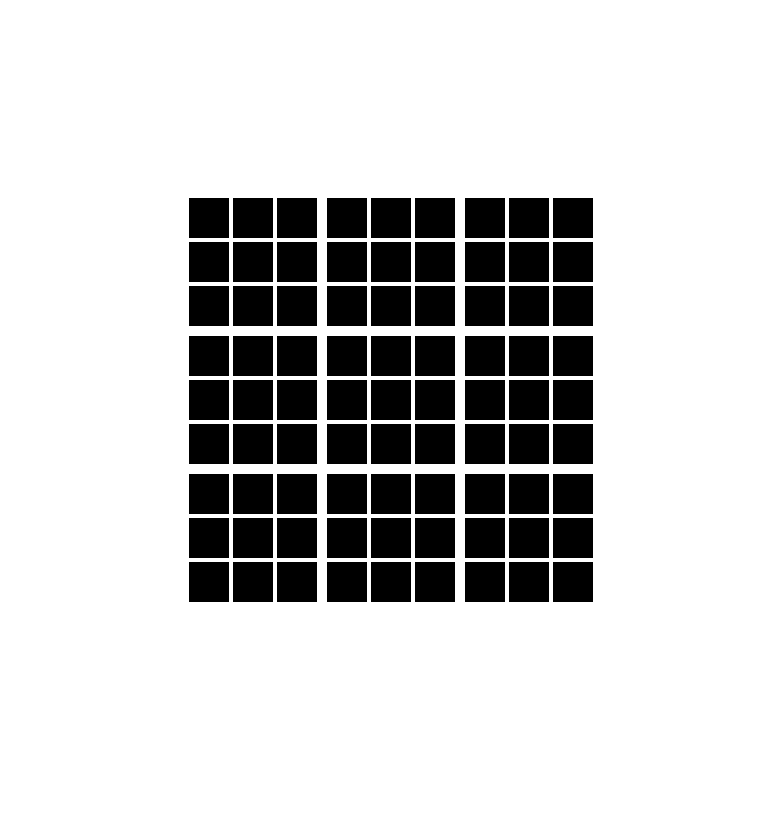
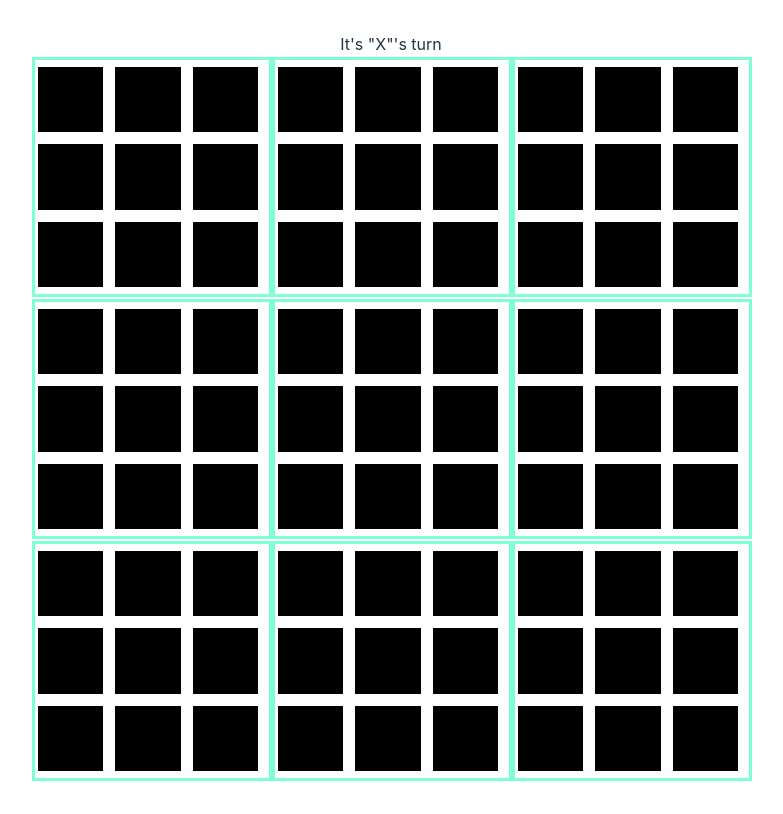
Before and after one commit to GuBee33/tic-tac-toe, a Vue app: page / in a window 1280 px wide. Shown: the whole page, without its empty margins (249-1032 px from the left). Built offline with nearby package versions, Linux system fonts and the light colour scheme.

Commit message:
dockerized

```diff
--- a/DockerCompose.yml
+++ b/DockerCompose.yml
@@ -4,4 +4,4 @@ services:
     image: gubee33/supertictactoe
     build: .
     ports:
-      - 3000:8080
+      - 3000:80
--- a/src/components/ThreeTimesThree.vue
+++ b/src/components/ThreeTimesThree.vue
@@ -5,18 +5,27 @@ import Button from 'primevue/button';
 type CellValue = 'X' | 'O' | '';
 type ThreeTimesThreeMatrix = CellValue[][];
 type BigThreeTimesThreeMatrix = ThreeTimesThreeMatrix[][];
-
 interface WinData {
   won: boolean;
   index: number;
 }
-
-const isXTurn = ref(true);
-const hasWon: Ref<boolean[][]> = ref([[false, false, false], [false, false, false], [false, false, false]]);
-const hasWonAll = ref('');
-const lastClick = ref([-1, -1]);
-const ThreeTimesThree: Ref<ThreeTimesThreeMatrix> = ref([['', '', ''], ['', '', ''], ['', '', '']]);
-const BigThreeTimesThree: Ref<BigThreeTimesThreeMatrix> = ref([
+interface TheConfig {
+  isXTurn: boolean,
+  hasWon: boolean[][],
+  hasWonAll: CellValue | "draw",
+  ThreeTimesThree: ThreeTimesThreeMatrix,
+  BigThreeTimesThree: BigThreeTimesThreeMatrix,
+  background: string[][][][],
+  lastClick: number[],
+  winnerBackground: string[][]
+}
+const config: Ref<TheConfig> = ref({
+  isXTurn: true,
+  hasWon: [[false, false, false], [false, false, false], [false, false, false]],
+  hasWonAll: '',
+  lastClick: [-1, -1],
+  ThreeTimesThree: [['', '', ''], ['', '', ''], ['', '', '']],
+  BigThreeTimesThree: [
     [
       [['', '', ''], ['', '', ''], ['', '', '']],
       [['', '', ''], ['', '', ''], ['', '', '']],
@@ -32,8 +41,8 @@ const BigThreeTimesThree: Ref<BigThreeTimesThreeMatrix> = ref([
       [['', '', ''], ['', '', ''], ['', '', '']],
       [['', '', ''], ['', '', ''], ['', '', '']]
     ]
-]);
-const background: Ref<string[][][][]> = ref([
+  ],
+  background: [
     [
       [['black', 'black', 'black'], ['black', 'black', 'black'], ['black', 'black', 'black']],
       [['black', 'black', 'black'], ['black', 'black', 'black'], ['black', 'black', 'black']],
@@ -49,50 +58,70 @@ const background: Ref<string[][][][]> = ref([
       [['black', 'black', 'black'], ['black', 'black', 'black'], ['black', 'black', 'black']],
       [['black', 'black', 'black'], ['black', 'black', 'black'], ['black', 'black', 'black']]
     ]
-]);
-
-const putASign = (x: number, y: number, i: number, j: number): void => {
-  const canPlaceSign =
-    !BigThreeTimesThree.value[x][y][i][j] &&
-    !hasWon.value[x][y] &&
-    !hasWonAll.value &&
-    (
-      lastClick.value[0] === x && lastClick.value[1] === y ||
-      lastClick.value[0] === -1 && lastClick.value[1] === -1 ||
-      hasWon.value[lastClick.value[0]][lastClick.value[1]] ||
-      BigThreeTimesThree.value[x][y].flatMap(row => row.every(val => val !== ''))
-    );
-
-  if (canPlaceSign) {
-    const currentSign: CellValue = isXTurn.value ? 'X' : 'O';
-    BigThreeTimesThree.value[x][y][i][j] = currentSign;
-    isXTurn.value = !isXTurn.value;
-    lastClick.value = [i, j];
-
-    hasWon.value[x][y] = checkWin(BigThreeTimesThree.value[x][y], x, y);
-    const [row, col, diag] = checkGameStatus(ThreeTimesThree.value);
-    hasWonAll.value = row.won || col.won || diag.won ? (isXTurn.value ? 'O' : 'X') : '';
-  }
-};
+  ],
+  winnerBackground: [["grey", "grey", "grey"], ["grey", "grey", "grey"], ["grey", "grey", "grey"]]
+})
 
 const reset = () => {
-  BigThreeTimesThree.value = [
+  config.value.isXTurn = true
+  config.value.hasWon = [[false, false, false], [false, false, false], [false, false, false]]
+  config.value.hasWonAll = ""
+  config.value.lastClick = [-1, -1]
+  config.value.ThreeTimesThree = [["", "", ""], ["", "", ""], ["", "", ""]]
+  config.value.BigThreeTimesThree = [
     [[["", "", ""], ["", "", ""], ["", "", ""]], [["", "", ""], ["", "", ""], ["", "", ""]], [["", "", ""], ["", "", ""], ["", "", ""]]],
     [[["", "", ""], ["", "", ""], ["", "", ""]], [["", "", ""], ["", "", ""], ["", "", ""]], [["", "", ""], ["", "", ""], ["", "", ""]]],
     [[["", "", ""], ["", "", ""], ["", "", ""]], [["", "", ""], ["", "", ""], ["", "", ""]], [["", "", ""], ["", "", ""], ["", "", ""]]]
   ]
-  ThreeTimesThree.value = [["", "", ""], ["", "", ""], ["", "", ""]]
-  isXTurn.value = true
-  hasWon.value = [[false, false, false], [false, false, false], [false, false, false]]
-  hasWonAll.value = ""
-  background.value = [
+  config.value.background = [
     [[["black", "black", "black"], ["black", "black", "black"], ["black", "black", "black"]], [["black", "black", "black"], ["black", "black", "black"], ["black", "black", "black"]], [["black", "black", "black"], ["black", "black", "black"], ["black", "black", "black"]]],
     [[["black", "black", "black"], ["black", "black", "black"], ["black", "black", "black"]], [["black", "black", "black"], ["black", "black", "black"], ["black", "black", "black"]], [["black", "black", "black"], ["black", "black", "black"], ["black", "black", "black"]]],
     [[["black", "black", "black"], ["black", "black", "black"], ["black", "black", "black"]], [["black", "black", "black"], ["black", "black", "black"], ["black", "black", "black"]], [["black", "black", "black"], ["black", "black", "black"], ["black", "black", "black"]]]
   ]
-  lastClick.value = [-1, -1]
+  config.value.winnerBackground = [["grey", "grey", "grey"], ["grey", "grey", "grey"], ["grey", "grey", "grey"]]
+
 }
+const putASign = (x: number, y: number, i: number, j: number): void => {
+  const canPlaceSign =
+    !config.value.BigThreeTimesThree[x][y][i][j] &&
+    !config.value.hasWon[x][y] &&
+    !config.value.hasWonAll &&
+    (
+      (config.value.lastClick[0] === x && config.value.lastClick[1] === y) ||
+      (config.value.lastClick[0] === -1 && config.value.lastClick[1] === -1) ||
+      config.value.hasWon[config.value.lastClick[0]][config.value.lastClick[1]] ||
+      !config.value.BigThreeTimesThree[config.value.lastClick[0]][config.value.lastClick[1]].flat().flat().some(val => val === '')
+    );
+  if (canPlaceSign) {
+    const currentSign: CellValue = config.value.isXTurn ? 'X' : 'O';
+    config.value.BigThreeTimesThree[x][y][i][j] = currentSign;
+    config.value.isXTurn = !config.value.isXTurn;
+    config.value.lastClick = [i, j];
 
+    config.value.hasWon[x][y] = checkWin(config.value.BigThreeTimesThree[x][y], x, y);
+    const [row, col, diag] = checkGameStatus(config.value.ThreeTimesThree);
+
+    config.value.hasWonAll = row.won || col.won || diag.won ? (config.value.isXTurn ? 'O' : 'X') : (config.value.ThreeTimesThree.map((row, i) => row.some(c => c === "") ? row.map((c, j) => c === "" ? config.value.BigThreeTimesThree[i][j] : -1) : -1).flat().filter(x => x != -1).flat().flat().some(val => val === '') ? '' : 'draw');
+    console.log(JSON.stringify(config.value))
+  }
+};
+
+function markValidArea(x: number, y: number) {
+  if (config.value.hasWonAll) {
+    return 'gray'
+  }
+  else {
+    if (!config.value.hasWon[x][y] && ((config.value.lastClick[0] === x && config.value.lastClick[1] === y) ||
+      (config.value.lastClick[0] === -1 && config.value.lastClick[1] === -1) ||
+      config.value.hasWon[config.value.lastClick[0]][config.value.lastClick[1]] ||
+      !config.value.BigThreeTimesThree[config.value.lastClick[0]][config.value.lastClick[1]].flat().flat().some(val => val === ''))) {
+      return "available"
+    }
+    else {
+      return "blocked"
+    }
+  }
+}
 function checkRows(matrix: ThreeTimesThreeMatrix): WinData {
   for (let i = 0; i < matrix.length; i++) {
     const row = matrix[i];
@@ -136,31 +165,53 @@ function checkDiagonals(matrix: ThreeTimesThreeMatrix): WinData {
   }
 }
 
-function checkWin(matrix: ThreeTimesThreeMatrix, x: number, y: number): boolean {
+function setBackground(matrix: ThreeTimesThreeMatrix, colorMatrix: string[][], color: string) {
   const [row, col, diag] = checkGameStatus(matrix);
-  ThreeTimesThree.value[x][y] = row.won || col.won || diag.won ? (isXTurn.value ? 'O' : 'X') : '';
-
-  const color = ThreeTimesThree.value[x][y] === 'O' ? 'green' : 'red';
-
   if (row.won) {
-    background.value[x][y][row.index] = Array(3).fill(color);
-    return true;
+    colorMatrix[row.index] = Array(3).fill(color);
   } else if (col.won) {
     for (let i = 0; i < matrix.length; i++) {
-      background.value[x][y][i][col.index] = color;
+      colorMatrix[i][col.index] = color;
     }
-    return true;
   } else if (diag.won) {
     if (diag.index === 0) {
       for (let i = 0; i < matrix.length; i++) {
-        background.value[x][y][i][i] = color;
+        colorMatrix[i][i] = color;
       }
     } else {
       for (let i = 0; i < matrix.length; i++) {
-        background.value[x][y][i][matrix.length - 1 - i] = color;
+        colorMatrix[i][matrix.length - 1 - i] = color;
       }
     }
+  }
+}
+
+function checkWin(matrix: ThreeTimesThreeMatrix, x: number, y: number): boolean {
+  const [row, col, diag] = checkGameStatus(matrix);
+  config.value.ThreeTimesThree[x][y] = row.won || col.won || diag.won ? (config.value.isXTurn ? 'O' : 'X') : '';
+  const color = config.value.ThreeTimesThree[x][y] === 'O' ? 'green' : 'red';
+  setBackground(config.value.BigThreeTimesThree[x][y], config.value.background[x][y], color)
+  setBackground(config.value.ThreeTimesThree, config.value.winnerBackground, color)
+
+  if (row.won || col.won || diag.won) {
+    // config.value.background[x][y][row.index] = Array(3).fill(color);
     return true;
+    // } else if (col.won) {
+    // for (let i = 0; i < matrix.length; i++) {
+    //   config.value.background[x][y][i][col.index] = color;
+    // }
+    //   return true;
+    // } else if (diag.won) {
+    // if (diag.index === 0) {
+    //   for (let i = 0; i < matrix.length; i++) {
+    //     config.value.background[x][y][i][i] = color;
+    //   }
+    // } else {
+    //   for (let i = 0; i < matrix.length; i++) {
+    //     config.value.background[x][y][i][matrix.length - 1 - i] = color;
+    //   }
+    // }
+    // return true;
   } else {
     return false;
   }
@@ -172,21 +223,25 @@ function checkGameStatus(matrix: ThreeTimesThreeMatrix): [WinData, WinData, WinD
   const diag = checkDiagonals(matrix);
   return [row, col, diag];
 }
-
 </script>
 
 <template>
-  <div v-if="hasWonAll">{{ hasWonAll }} won the game
-    <Button @click="reset">Restart</Button>
+  <h2 v-if="config.hasWonAll == 'X' || config.hasWonAll == 'O'">{{ config.hasWonAll }} won the game
+  </h2>
+  <h2 v-else-if="config.hasWonAll == 'draw'">
+    It's a draw
+  </h2>
+  <Button v-if="config.hasWonAll !== ''" @click="reset">Restart</Button>
+  <div v-else>
+    It's "{{ config.isXTurn ? "X" : "O" }}"'s turn
   </div>
-
-  <table>
-    <tr v-for="(bigrow, x) in BigThreeTimesThree" :key="x">
-      <td v-for="(bigcell, y) in bigrow" :key="y">
-        <table>
+  <table class="bigtable">
+    <tr v-for="(bigrow, x) in config.BigThreeTimesThree" :key="x">
+      <td v-for="(bigcell, y) in bigrow" :key="y" :class="config.winnerBackground[x][y]">
+        <table :class="markValidArea(x, y)">
           <tr v-for="(row, i) in bigcell" :key="i">
             <td class="cell" v-for="(cell, j) in row" :key="j">
-              <div :class="background[x][y][i][j] + ' mark'" @click="putASign(x, y, i, j)">{{ cell }}</div>
+              <div :class="config.background[x][y][i][j] + ' mark'" @click="putASign(x, y, i, j)">{{ cell }}</div>
             </td>
           </tr>
         </table>
@@ -196,23 +251,45 @@ function checkGameStatus(matrix: ThreeTimesThreeMatrix): [WinData, WinData, WinD
 </template>
 
 <style scoped>
+.bigtable {
+  width: min(90vw, 90vh);
+  height: min(90vw, 90vh);
+  border-collapse: collapse;
+  table-layout: fixed;
+}
+
 .cell {
-  width: 40px;
-  height: 40px;
+  text-align: center;
+  vertical-align: middle;
+}
+
+.available {
+  width: calc(min(90vw, 90vh)/3);
+  height: calc(min(90vw, 90vh)/3);
+  border: solid;
+  border-color: aquamarine;
+}
+
+.blocked {
+  width: calc(min(90vw, 90vh)/3);
+  height: calc(min(90vw, 90vh)/3);
+  background-color: gray;
 }
 
 .mark {
-  width: 100%;
-  height: 100%;
+  width: calc(min(90vw, 90vh)/11);
+  height: calc(min(90vw, 90vh)/11);
   color: azure;
   align-content: center;
-  align-items: center;
-  font-size: 20px;
+  vertical-align: middle;
+  font-size: calc(min(90vw, 90vh)/15);
 }
 
 .black {
   background-color: black;
 }
+
+.grey {}
 
 .green {
   background-color: green;
```
Also changed, not shown: 2 other files (tests, documents, lock files or other folders). Lines whose indentation alone changed are shown as unchanged.
